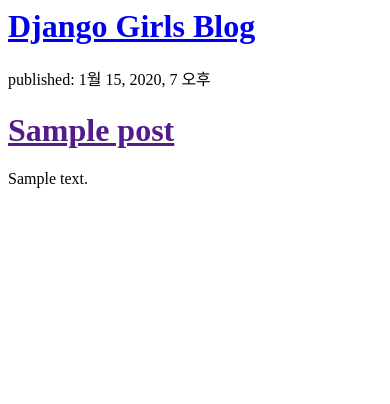
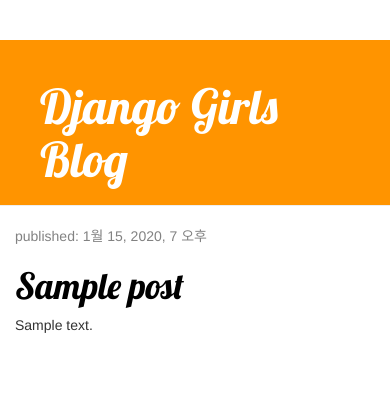
Before and after one commit to nestyle23/20180627, a Django app: page / in a window 390 px wide. Shown: the top 404 px of the page. Run offline with Django 3.2, Linux system fonts and the light colour scheme; tables that the repository leaves empty hold one stand-in row (values such as "Sample post"); some libraries are stand-ins or nearby versions.

Commit message:
Added view and template for detailed blog post as well as CSS for the site.

```diff
--- /dev/null
+++ b/mysite_/blog/static/css/blog.css
@@ -0,0 +1,49 @@
+h1 a {
+    font-family: 'Lobster', cursive;
+}
+.page-header {
+    background-color: #ff9400;
+    margin-top: 0;
+    padding: 20px 20px 20px 40px;
+}
+
+.page-header h1, .page-header h1 a, .page-header h1 a:visited, .page-header h1 a:active {
+    color: #ffffff;
+    font-size: 36pt;
+    text-decoration: none;
+}
+
+.content {
+    margin-left: 40px;
+}
+
+h1, h2, h3, h4 {
+    font-family: 'Lobster', cursive;
+}
+
+.date {
+    color: #828282;
+}
+
+.save {
+    float: right;
+}
+
+.post-form textarea, .post-form input {
+    width: 100%;
+}
+
+.top-menu, .top-menu:hover, .top-menu:visited {
+    color: #ffffff;
+    float: right;
+    font-size: 26pt;
+    margin-right: 20px;
+}
+
+.post {
+    margin-bottom: 70px;
+}
+
+.post h1 a, .post h1 a:visited {
+    color: #000000;
+}
--- /dev/null
+++ b/mysite_/blog/templates/blog/base.html
@@ -0,0 +1,24 @@
+{% load staticfiles %}
+<html>
+    <head>
+        <title>Django Girls blog</title>
+        <link rel="stylesheet" href="{% static 'css/blog.css' %}">
+        <link href="//fonts.googleapis.com/css?family=Lobster&subset=latin,latin-ext" rel="stylesheet" type="text/css">
+        <link rel="stylesheet" href="//maxcdn.bootstrapcdn.com/bootstrap/3.2.0/css/bootstrap.min.css">
+        <link rel="stylesheet" href="//maxcdn.bootstrapcdn.com/bootstrap/3.2.0/css/bootstrap-theme.min.css">
+
+    </head>
+    <body>
+        <div class="page-header">
+            <h1><a href="/">Django Girls Blog</a></h1>
+        </div>
+        <div class="content container">
+            <div class="row">
+                <div class="col-md-8">
+                {% block content %}
+                {% endblock %}
+                </div>
+            </div>
+        </div>
+      </body>
+</html>
--- a/mysite_/blog/templates/blog/post_list.html
+++ b/mysite_/blog/templates/blog/post_list.html
@@ -1,11 +1,12 @@
-<div>
-    <h1><a href="/">Django Girls Blog</a></h1>
-</div>
-
-{% for post in posts %}
-    <div>
-        <p>published: {{ post.published_date }}</p>
-        <h1><a href="">{{ post.title }}</a></h1>
-        <p>{{ post.text|linebreaksbr }}</p>
-    </div>
-{% endfor %}
+{% extends 'blog/base.html' %}
+{% block content %}
+    {% for post in posts %}
+        <div class="post">
+            <div class="date">
+                <p>published: {{ post.published_date }}</p>
+            </div>
+            <h1><a href="{% url 'post_detail' pk=post.pk %}">{{ post.title }}</a></h1>
+            <p>{{ post.text|linebreaksbr }}</p>
+        </div>
+    {% endfor %}
+{% endblock %}
--- a/mysite_/blog/urls.py
+++ b/mysite_/blog/urls.py
@@ -4,4 +4,5 @@ from . import views
 
 urlpatterns = [
     url(r'^$', views.post_list, name='post_list'),
+     url(r'^post/(?P<pk>\d+)/$', views.post_detail, name='post_detail'),
 ]
--- a/mysite_/blog/views.py
+++ b/mysite_/blog/views.py
@@ -1,7 +1,11 @@
-from django.shortcuts import render
+from django.shortcuts import render, get_object_or_404
 from .models import Post
 from django.utils import timezone
 
 def post_list(request):
     posts = Post.objects.all()
     return render(request, 'blog/post_list.html', {'posts': posts})
+
+def post_detail(request,pk):
+    posts = Post.objects.get(pk=pk)
+    return render(request, 'blog/post_detail.html', {'posts': posts})
--- a/mysite_/mysite_/urls.py
+++ b/mysite_/mysite_/urls.py
@@ -19,4 +19,5 @@ from django.conf.urls import include,url
 urlpatterns = [
      url(r'^admin/', admin.site.urls),
     url(r'', include('blog.urls')),
+    # url(r'^blog/', include('blog.urls')),
 ]
```
Also changed, not shown: mysite_/blog/templates/blog/post_detail.html (added, +13 -0 lines).
